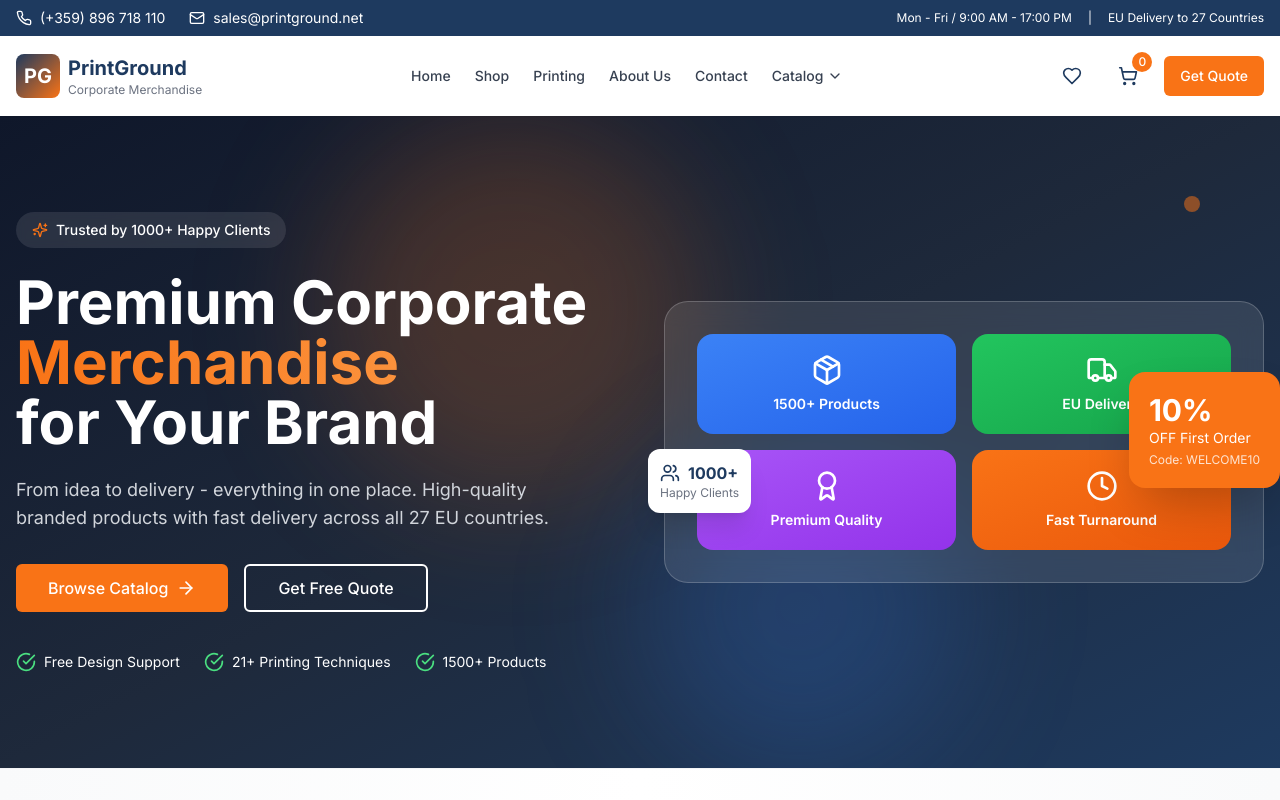
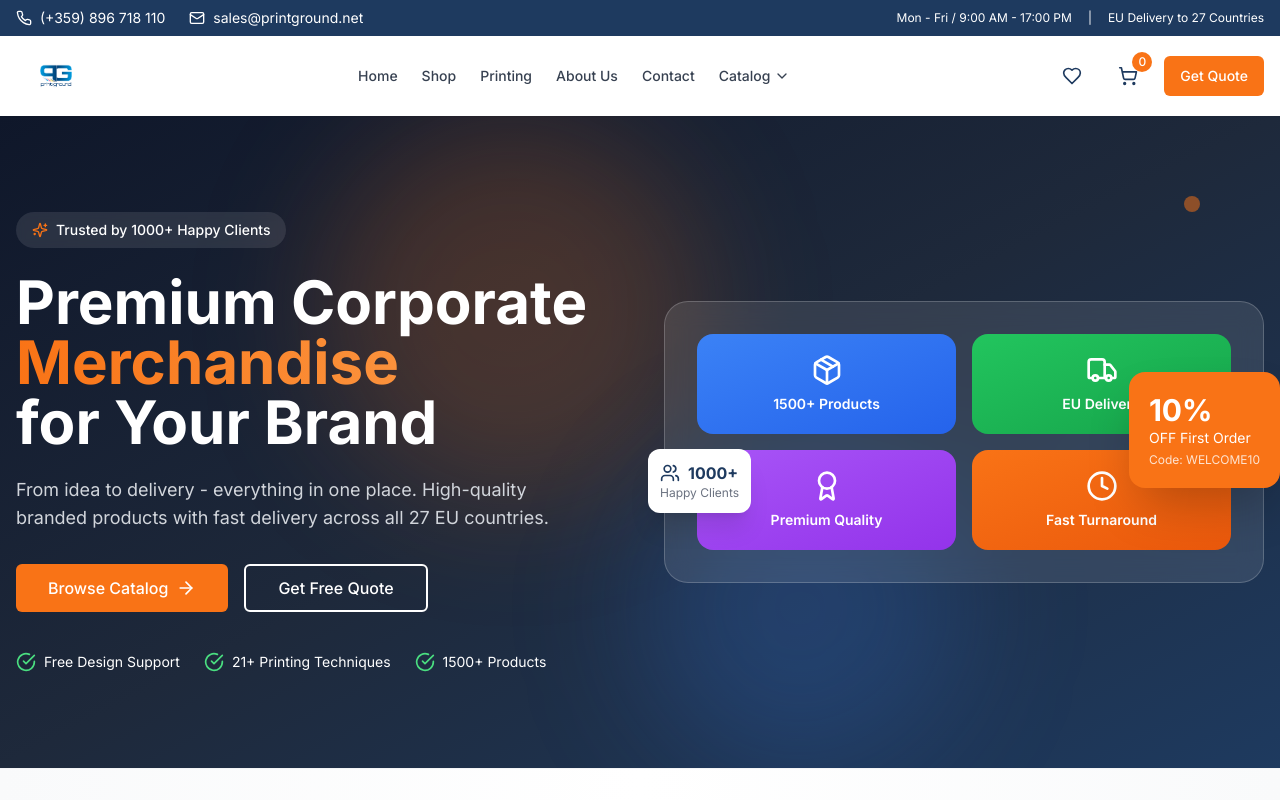
Before and after one commit to BozhidarVladimirov/printgroundeu, a Next.js app: page / in a window 1280 px wide. Shown: the top 800 px of the page. Built offline with nearby package versions, Linux system fonts and the light colour scheme.

Commit message:
Add PrintGround logo to header, footer, and favicon

```diff
--- a/src/app/layout.tsx
+++ b/src/app/layout.tsx
@@ -7,6 +7,10 @@
   title: 'EU PrintGround - Premium Corporate Merchandise',
   description: 'Your trusted partner for corporate merchandise across Europe. 1500+ products, 21+ printing techniques, delivery to 27 EU countries.',
   keywords: 'corporate merchandise, branded merchandise, promotional products, EU delivery, bulk orders, printing services',
+  icons: {
+    icon: '/logo.png',
+    apple: '/logo.png',
+  },
 }
 
 export default function RootLayout({
--- a/src/components/layout/footer.tsx
+++ b/src/components/layout/footer.tsx
@@ -46,13 +46,7 @@
           {/* Company Info */}
           <div className="lg:col-span-2">
             <Link href="/" className="flex items-center gap-3 mb-6">
-              <div className="bg-gradient-to-br from-primary to-accent rounded-lg p-2">
-                <span className="text-white font-bold text-xl">PG</span>
-              </div>
-              <div>
-                <span className="font-bold text-xl">PrintGround</span>
-                <p className="text-xs text-gray-400">Corporate Merchandise</p>
-              </div>
+              <img src="/logo.png" alt="PrintGround" className="h-14 w-auto" />
             </Link>
             <p className="text-gray-400 mb-6 max-w-sm">
               Your trusted partner for premium corporate merchandise and branded products across Europe.
--- a/src/components/layout/header.tsx
+++ b/src/components/layout/header.tsx
@@ -101,13 +101,7 @@
         <div className="flex h-16 lg:h-20 items-center justify-between">
           {/* Logo */}
           <Link href="/" className="flex items-center gap-2">
-            <div className="bg-gradient-to-br from-primary to-accent rounded-lg p-2">
-              <span className="text-white font-bold text-xl">PG</span>
-            </div>
-            <div className="hidden sm:block">
-              <span className="font-bold text-xl text-primary">PrintGround</span>
-              <p className="text-xs text-gray-500">Corporate Merchandise</p>
-            </div>
+            <img src="/logo.png" alt="PrintGround" className="h-12 lg:h-14 w-auto" />
           </Link>
 
           {/* Desktop Navigation with Catalog */}
```
Also changed, not shown: public/logo.png (added).
